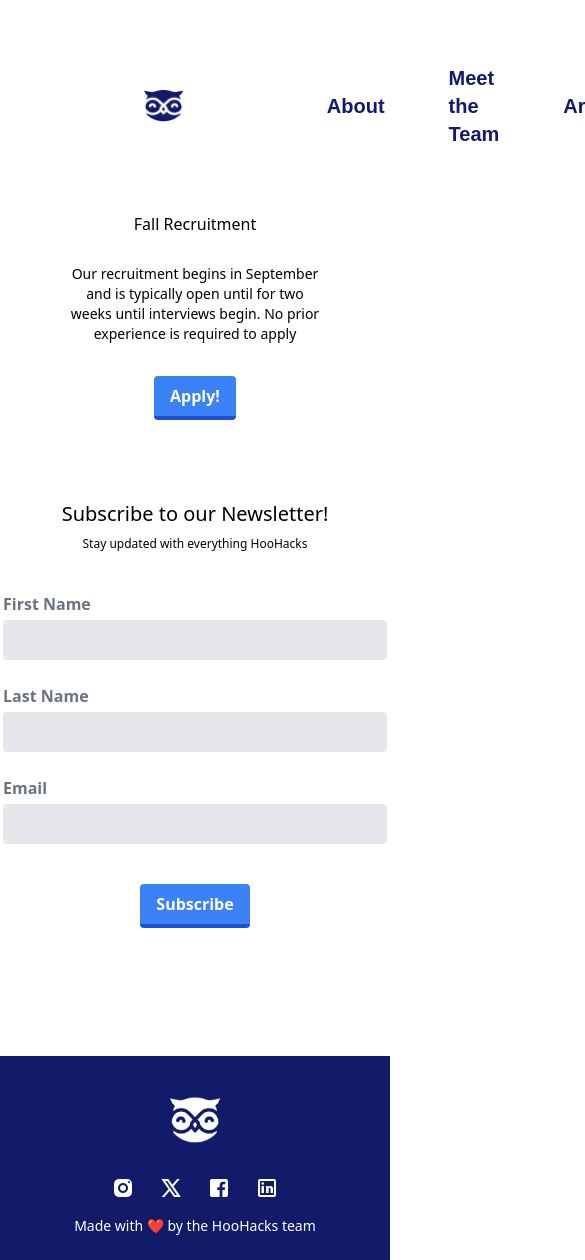
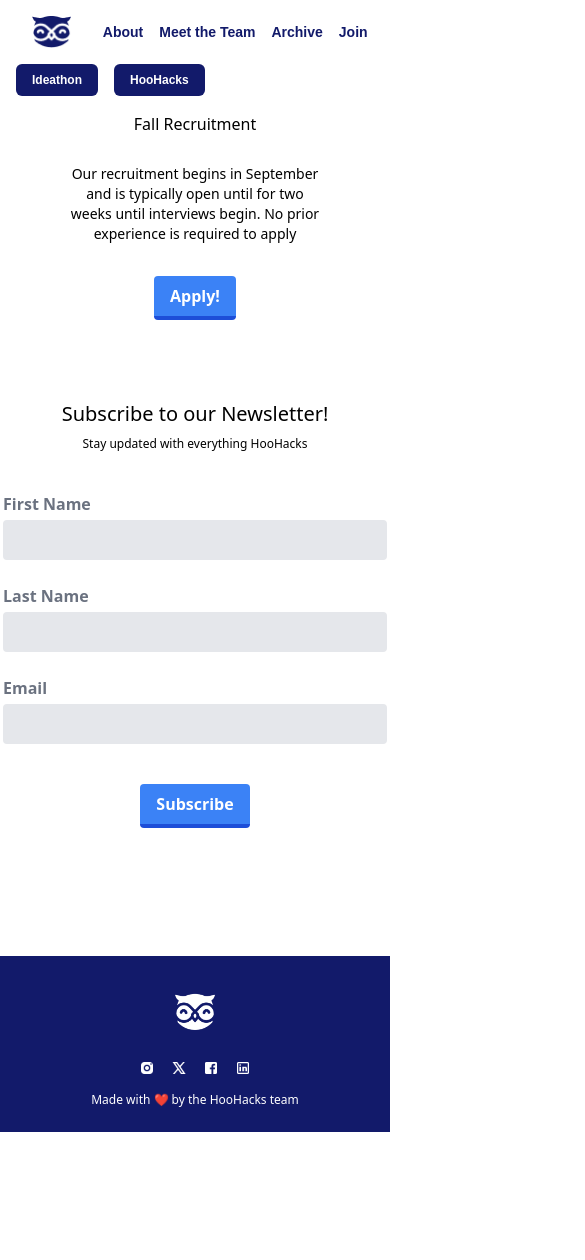
Before and after one commit to hoohacks/team-website, a React (Create React App) app: page /join in a window 390 px wide. Shown: the top 1260 px of the page, 585 px wide, since content can reach past the window. After the commit the page ends 1132 px from the top, so only its background shows below. Built offline with nearby package versions, Linux system fonts and the light colour scheme; the HTML template or start-up script is replaced by a standard one.

Commit message:
some changes to add responsiveness

```diff
--- a/src/components/Footer.tsx
+++ b/src/components/Footer.tsx
@@ -7,25 +7,25 @@
 
 const Footer = () => {
   return (
-    <footer className="bg-primary-blue text-white p-6 h-70">
+    <footer className="bg-primary-blue text-white p-6 lg:p-12">
       <div className="flex flex-col items-center">
-        <img src={footerOwl} alt="Owl Logo" className="h-20 mb-4" />
-        <div className="flex gap-6 mb-4">
+        <img src={footerOwl} alt="Owl Logo" className="h-16 md:h-20 mb-4" />
+        <div className="flex gap-4 md:gap-6 mb-4">
           <a href="https://www.instagram.com/hoohacks">
-            <img src={instaLogo} alt="Instagram" className="h-6" />
+            <img src={instaLogo} alt="Instagram" className="h-4 md:h-6" />
           </a>
           <a href="https://www.x.com/hoohacks">
-            <img src={xLogo} alt="X (Twitter)" className="h-6" />
+            <img src={xLogo} alt="X (Twitter)" className="h-4 md:h-6" />
           </a>
           <a href="https://www.facebook.com/hoohacks/">
-            <img src={facebookLogo} alt="Facebook" className="h-6" />
+            <img src={facebookLogo} alt="Facebook" className="h-4 md:h-6" />
           </a>
           <a href="https://www.linkedin.com/company/hoohacks">
-            <img src={linkedinLogo} alt="LinkedIn" className="h-6" />
+            <img src={linkedinLogo} alt="LinkedIn" className="h-4 md:h-6" />
           </a>
         </div>
-        <p className="text-center text-sm">
-        Made with <span className="text-red-500">❤️</span> by the HooHacks team
+        <p className="text-center text-xs md:text-sm">
+          Made with <span className="text-red-500">❤️</span> by the HooHacks team
         </p>
       </div>
     </footer>
--- a/src/components/Navbar.tsx
+++ b/src/components/Navbar.tsx
@@ -1,19 +1,19 @@
 import React from 'react';
-import owlLogo from "../assets/hoohacks-owl-logo.png"
+import owlLogo from "../assets/hoohacks-owl-logo.png";
 
 const Navbar = () => {
   return (
-    <nav className="flex items-center justify-between p-16 bg-white font-chakra-petch">
-      <div className="flex items-center pl-20 gap-16">
-        <img src={owlLogo} alt="Owl Logo" className="h-8 mr-20" />
-        <a href="/" className="text-primary-blue font-semibold text-xl">About</a>
-        <a href="/team" className="text-primary-blue font-semibold text-xl">Meet the Team</a>
-        <a href="/archive" className="text-primary-blue font-semibold text-xl">Archive</a>
-        <a href="/join" className="text-primary-blue font-semibold text-xl">Join</a>
+    <nav className="flex flex-wrap items-center justify-between p-4 md:p-8 lg:p-16 bg-white font-chakra-petch">
+      <div className="flex items-center gap-4 md:gap-8 lg:gap-16 pl-4 md:pl-8 lg:pl-20">
+        <img src={owlLogo} alt="Owl Logo" className="h-8 mr-4 md:mr-8 lg:mr-20" />
+        <a href="/" className="text-primary-blue font-semibold text-sm md:text-lg lg:text-xl">About</a>
+        <a href="/team" className="text-primary-blue font-semibold text-sm md:text-lg lg:text-xl">Meet the Team</a>
+        <a href="/archive" className="text-primary-blue font-semibold text-sm md:text-lg lg:text-xl">Archive</a>
+        <a href="/join" className="text-primary-blue font-semibold text-sm md:text-lg lg:text-xl">Join</a>
       </div>
-      <div className="flex gap-16">
-        <a href="https://ideathon.hoohacks.io/" style={{ backgroundColor: '#121A6A' }} className="text-white px-16 py-2 rounded-md font-semibold">Ideathon</a>
-        <a href="https://www.hoohacks.io/" style={{ backgroundColor: '#121A6A' }} className="text-white px-16 py-2 rounded-md font-semibold">HooHacks</a>
+      <div className="flex gap-4 md:gap-8 lg:gap-16 mt-4 md:mt-0">
+        <a href="https://ideathon.hoohacks.io/" style={{ backgroundColor: '#121A6A' }} className="text-white px-4 py-2 md:px-8 md:py-2 lg:px-16 lg:py-2 rounded-md font-semibold text-xs md:text-sm lg:text-base">Ideathon</a>
+        <a href="https://www.hoohacks.io/" style={{ backgroundColor: '#121A6A' }} className="text-white px-4 py-2 md:px-8 md:py-2 lg:px-16 lg:py-2 rounded-md font-semibold text-xs md:text-sm lg:text-base">HooHacks</a>
       </div>
     </nav>
   );
```
